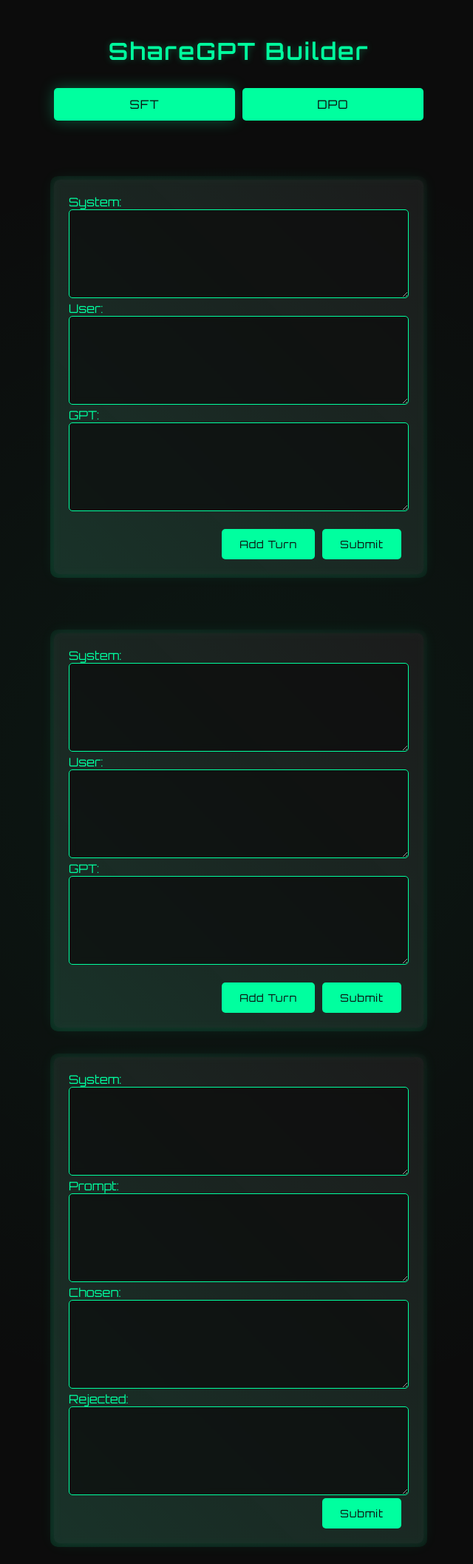
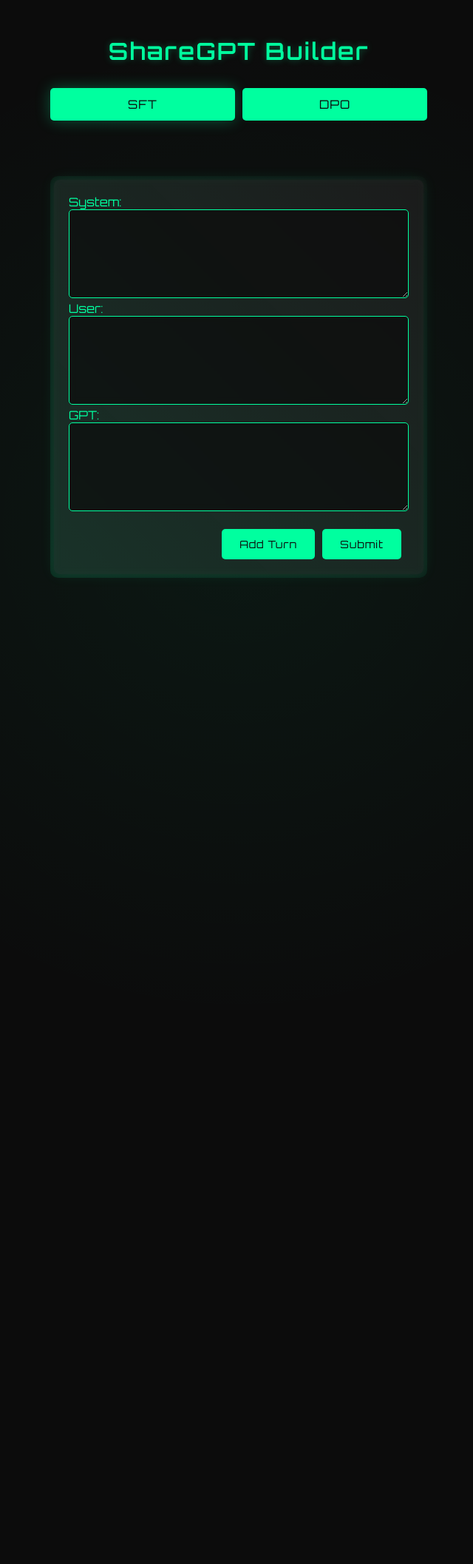
Before and after one commit to teknium1/ShareGPT-Builder, a Flask app: page / in a window 1280 px wide. Shown: the whole page at 74% size, without its empty margins (317-957 px from the left). After the commit the page ends 788 px from the top, so only its background shows below. Run offline with Flask 2, Linux system fonts and the light colour scheme.

Commit message:
Update index.html
Layout error fix.

```diff
--- a/templates/index.html
+++ b/templates/index.html
@@ -125,6 +125,7 @@
     transition: background-color 0.3s ease, box-shadow 0.3s ease, transform 0.3s ease;
     font-family: 'Orbitron', sans-serif;
     letter-spacing: 1px;
+    width: 250px;
 }
 
 .tablink:hover {
@@ -143,6 +144,7 @@
 .tabcontainer {
     width: 100%;
     margin: auto;
+    height: 100vw;
 }
 .active {
     box-shadow: 0 0 20px rgba(0, 255, 159, 0.3);
@@ -162,7 +164,7 @@
         </style>
     </head>
     <body>
-       <h1>ShareGPT Builder</h1>
+        <h1>ShareGPT Builder</h1> <!-- Ensure this is before the tabs -->
 
         <div class="tabcontainer">
             <div class="button-container-two">
@@ -189,6 +191,7 @@
                 })
                 .then(response => {
                     if (response.ok) {
+                        // On success, open the specified tab and update the URL
                         openTab(tabName);
                         history.pushState({}, "", "/");
                     } else {
@@ -215,104 +218,3 @@
             </script>
     </body>
 </html>
-
-<!DOCTYPE html>
-<script src="{{ url_for('static', filename='main.js') }}"></script>
-<html>
-<head>
-    <title>ShareGPT Builder</title>
-</head>
-<body>
-    <div class="container">
-        <form id="sftForm" action="/sft" method="POST" onsubmit="submitForm(event, 'sftForm', 'sft')">
-            <div id="turns">
-                <div class="turn">
-                    <div>
-                        <label for="system">System:</label>
-                        <textarea id="system" name="system"></textarea>
-                    </div>
-                    <div>
-                        <label for="user">User:</label>
-                        <textarea id="user" name="user[]"></textarea>
-                    </div>
-                    <div>
-                        <label for="gpt">GPT:</label>
-                        <textarea id="gpt" name="gpt[]"></textarea>
-                    </div>
-                </div>
-            </div>
-            <div class="button-container">
-                <button type="button" onclick="addTurn()">Add Turn</button>
-                <input type="submit" value="Submit">
-            </div>
-        </form>
-    </div>
-    <script>
-    function addTurn() {
-        var turns = document.getElementById('turns');
-        var newTurn = document.createElement('div');
-        newTurn.innerHTML = '<div><label for="user">User:</label><textarea id="user" name="user[]"></textarea></div><div><label for="gpt">GPT:</label><textarea id="gpt" name="gpt[]"></textarea></div>';
-        turns.appendChild(newTurn);
-    }
-    </script>
-    <script>
-        document.getElementById("sftForm").addEventListener("submit", function(){
-            setTimeout(function() {
-                document.getElementById("sftForm").reset();
-            }, 10);
-        });
-    </script>
-</body>
-</html>
-
-<!DOCTYPE html>
-<script src="{{ url_for('static', filename='main.js') }}"></script>
-<html>
-<head>
-    <title>DPO Builder</title>
-    <!-- Add your CSS here -->
-</head>
-<body>
-    <div class="container">
-        <!-- Add action attribute to the form tag -->
-        <form id="dpoForm" action="{{ url_for('dpo_form') }}" method="POST" onsubmit="submitForm(event, 'dpoForm', 'dpo')">
-            <div>
-                <label for="system">System:</label>
-                <textarea id="system" name="system"></textarea>
-            </div>
-            <div>
-                <label for="prompt">Prompt:</label>
-                <textarea id="prompt" name="prompt"></textarea>
-            </div>
-            <div>
-                <label for="chosen">Chosen:</label>
-                <textarea id="chosen" name="chosen"></textarea>
-            </div>
-            <div id="rejections">
-                <div>
-                    <label for="rejected">Rejected:</label>
-                    <textarea id="rejected" name="rejected"></textarea> <!-- Changed name from "rejected[]" to "rejected" -->
-                </div>
-            </div>
-            <div class="button-container">
-                <input type="submit" value="Submit">
-            </div>
-        </form>
-    </div>
-    <script>
-    function addRejection() {
-        var rejections = document.getElementById('rejections');
-        var newRejection = document.createElement('div');
-        newRejection.innerHTML = '<label for="rejected">Rejected:</label><textarea id="rejected" name="rejected"></textarea>'; <!-- Changed name from "rejected[]" to "rejected" -->
-        rejections.appendChild(newRejection);
-    }
-    </script>
-    <script>
-        document.getElementById("dpoForm").addEventListener("submit", function(){
-            setTimeout(function() {
-                document.getElementById("dpoForm").reset();
-            }, 10);
-        });
-    </script>
-</body>
-</html>
```
Lines whose indentation alone changed are shown as unchanged.
